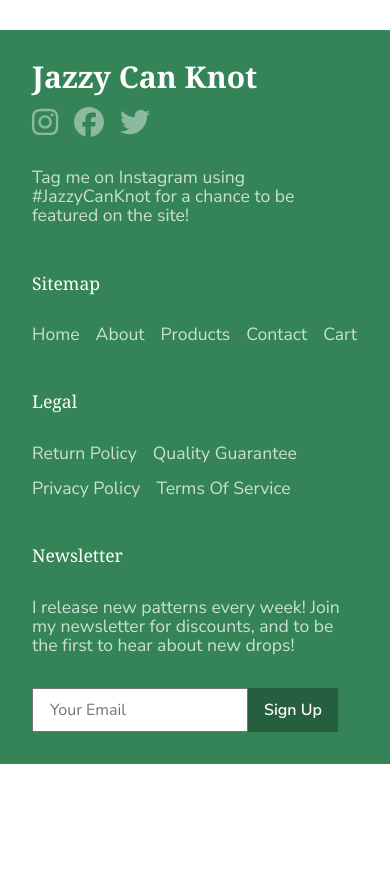
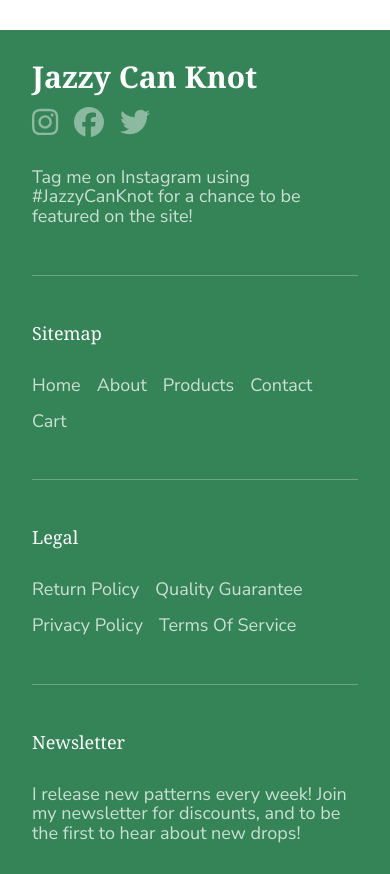
Before and after one commit to igaboo/jazzy-can-knot-nextjs, a Next.js app: page /about in a window 390 px wide. Shown: the part 627-1501 px from the top of the page. Before the commit the page ends 1391 px from the top, so only its background shows below. Built offline with nearby package versions, Linux system fonts and the light colour scheme; no server answers.

Commit message:
made font sizes smaller

```diff
--- a/components/Footer/Footer.module.scss
+++ b/components/Footer/Footer.module.scss
@@ -22,6 +22,8 @@
   p,
   li {
     max-width: 250px;
+
+    font-size: 18px;
 
     color: #ffffffbe;
   }
@@ -104,6 +106,11 @@
     width: 100%;
     margin-inline: auto;
 
+    .column:not(:last-child) {
+      border-bottom: 1px solid rgba(255, 255, 255, 0.275);
+      padding-bottom: 3rem;
+    }
+
     p,
     li,
     .long {
```
